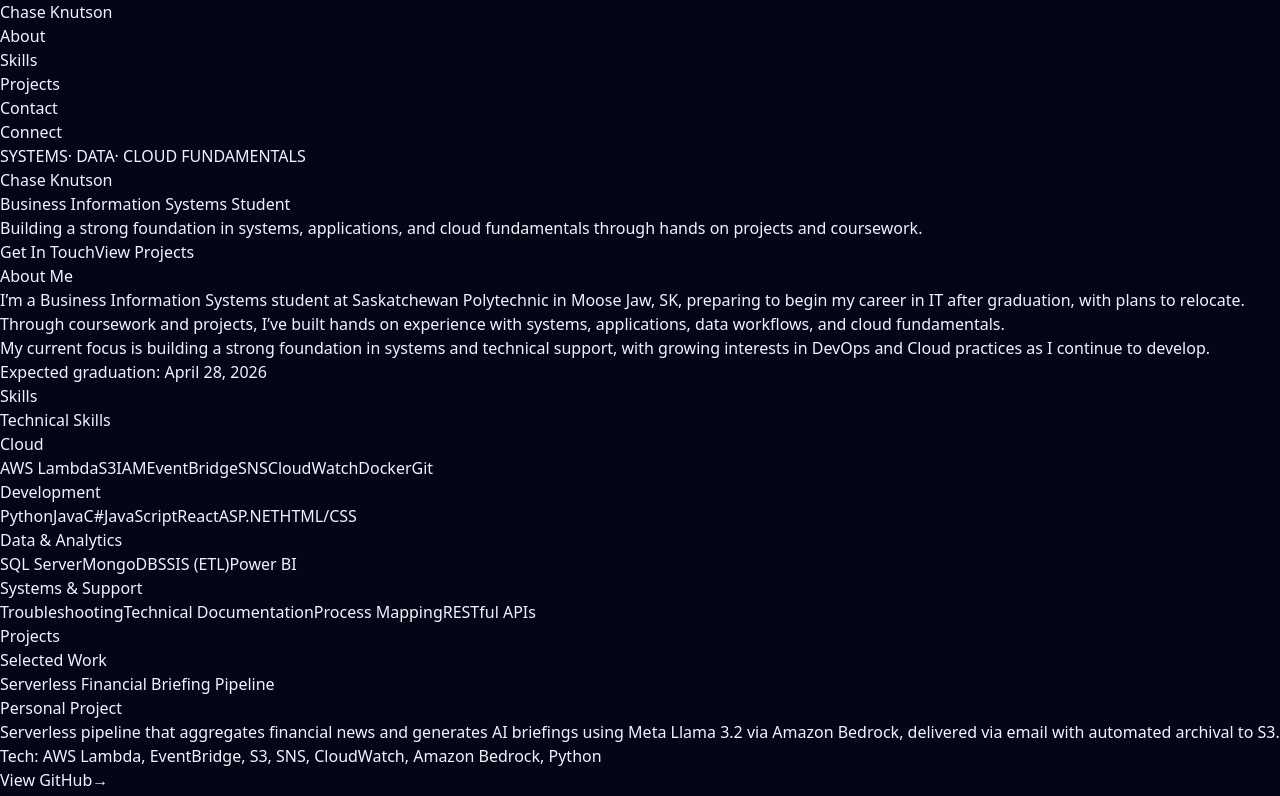
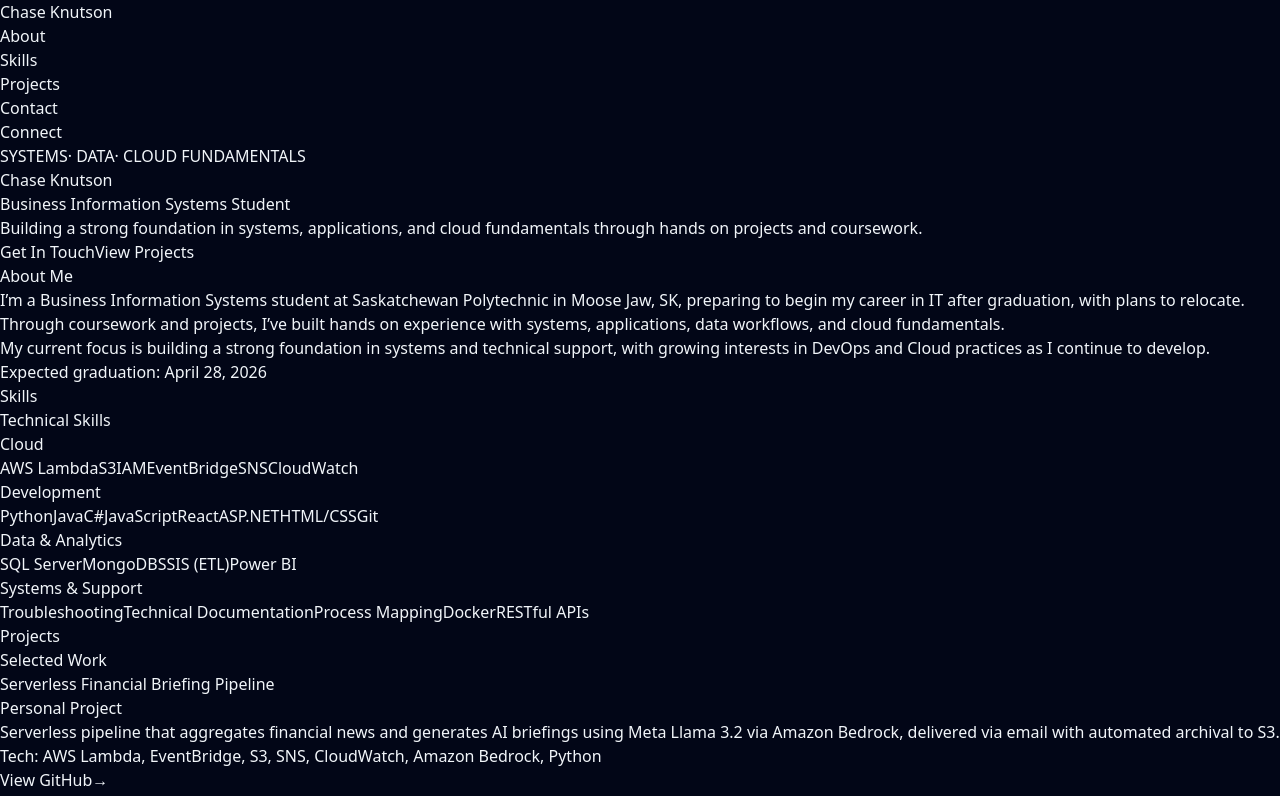
Before and after one commit to Cknutson3030/resume-portfolio, a React (Vite) app: page / in a window 1280 px wide. Shown: the top 796 px of the page. Built offline with nearby package versions, Linux system fonts and the light colour scheme.

Commit message:
Update Skills.jsx

```diff
--- a/src/components/Skills.jsx
+++ b/src/components/Skills.jsx
@@ -1,9 +1,9 @@
 function Skills() {
   const skillCategories = {
-    'Cloud': ['AWS Lambda', 'S3', 'IAM', 'EventBridge', 'SNS', 'CloudWatch', 'Docker', 'Git'],
-    'Development': ['Python', 'Java', 'C#', 'JavaScript', 'React', 'ASP.NET', 'HTML/CSS'],
+    'Cloud': ['AWS Lambda', 'S3', 'IAM', 'EventBridge', 'SNS', 'CloudWatch', ],
+    'Development': ['Python', 'Java', 'C#', 'JavaScript', 'React', 'ASP.NET', 'HTML/CSS', 'Git'],
     'Data & Analytics': ['SQL Server', 'MongoDB', 'SSIS (ETL)', 'Power BI'],
-    'Systems & Support': ['Troubleshooting', 'Technical Documentation', 'Process Mapping', 'RESTful APIs']
+    'Systems & Support': ['Troubleshooting', 'Technical Documentation', 'Process Mapping', 'Docker', 'RESTful APIs']
   }
 
   return (
```
